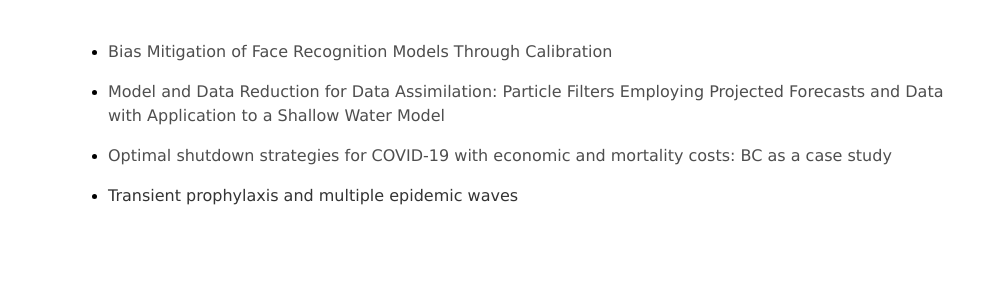
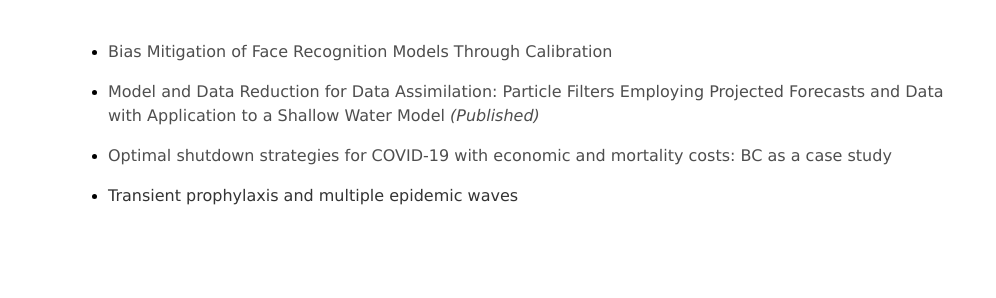
Before and after one commit to nmarzz/nmarzz.github.io, a Jekyll site: the page built from publications.html, in a window 1280 px wide. Shown: the part 159-457 px from the top of the page, without its empty margins (0-996 px from the left). Built offline with Jekyll 4.4.1, drawn with Linux system fonts in a browser that asks for light colours.

```diff
--- a/publications.html
+++ b/publications.html
@@ -7,7 +7,7 @@
 
 <ul>
 <li><p><a href="https://arxiv.org/abs/2106.03761l">Bias Mitigation of Face Recognition Models Through Calibration</a></p></li>
-<li><p><a href="https://arxiv.org/abs/2101.09252">Model and Data Reduction for Data Assimilation: Particle Filters Employing Projected Forecasts and Data with Application to a Shallow Water Model</a></p></li>
+<li><p><a href="https://arxiv.org/abs/2101.09252">Model and Data Reduction for Data Assimilation: Particle Filters Employing Projected Forecasts and Data with Application to a Shallow Water Model <i>(Published)</i></a></p></li>
 <li><p><a href="https://www.medrxiv.org/content/10.1101/2020.11.25.20239004v1.full">Optimal shutdown strategies for COVID-19 with economic and mortality costs: BC as a case study</a></p></li>
 <li><p>Transient prophylaxis and multiple epidemic waves</p></li>
 </ul>
```
